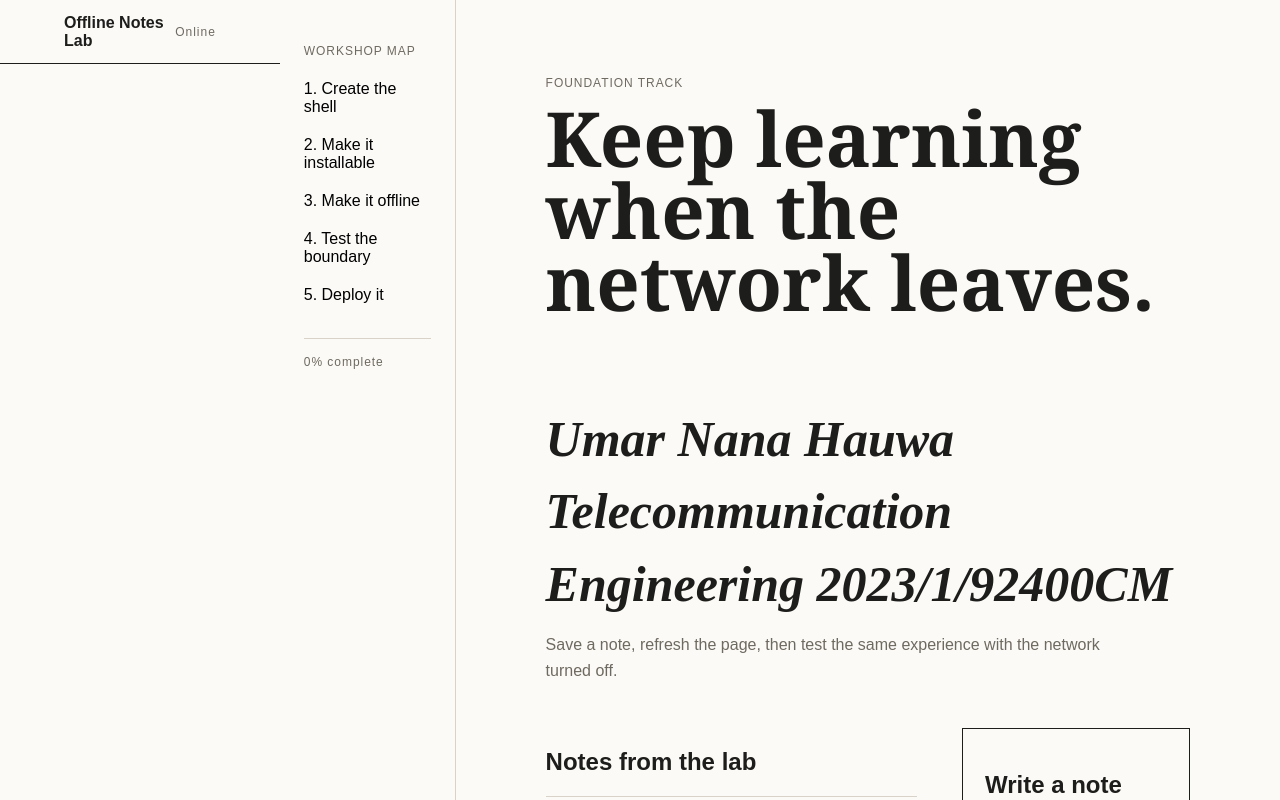
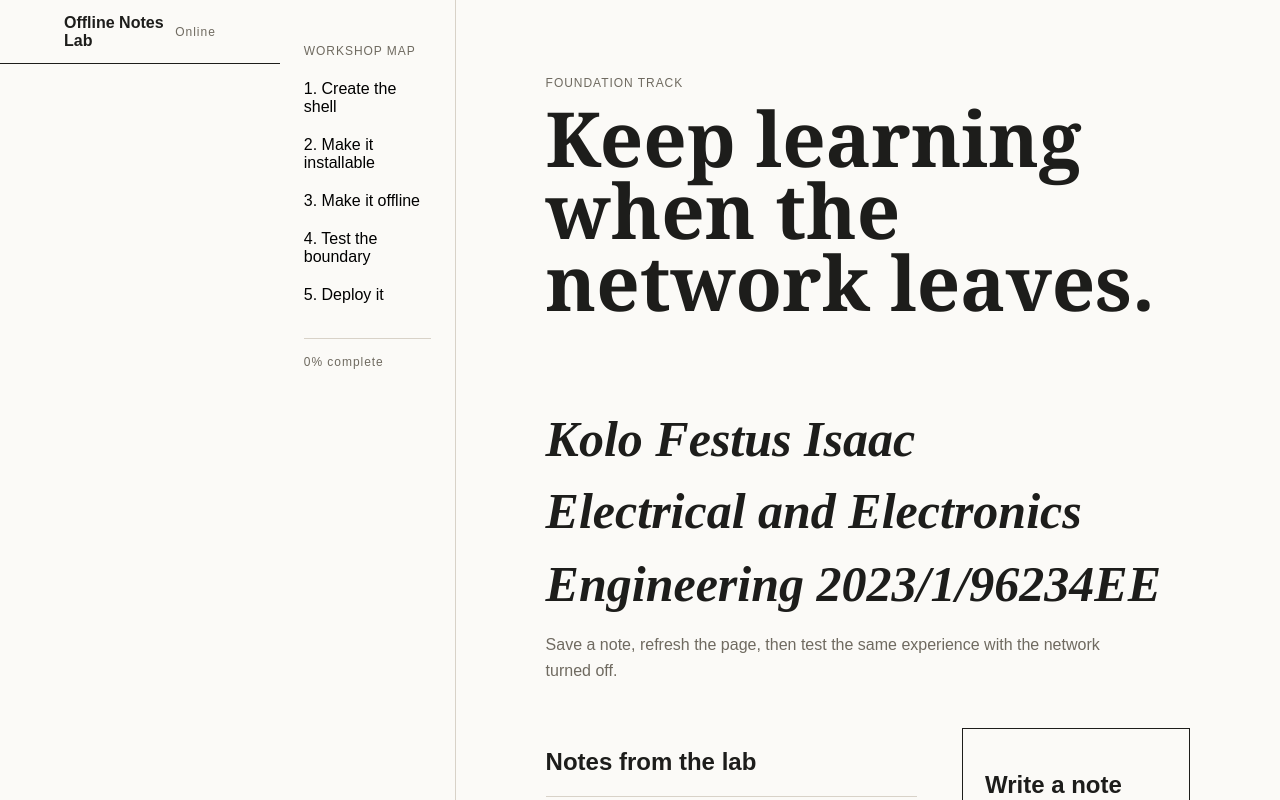
Before and after one commit to Philemon100/PWA_Project, a React (Vite) app: page / in a window 1280 px wide. Shown: the top 800 px of the page. Built offline with nearby package versions, Linux system fonts and the light colour scheme.

Commit message:
Initial Commit

```diff
--- a/src/pages/Home.tsx
+++ b/src/pages/Home.tsx
@@ -101,9 +101,9 @@ export default function Home() {
           <br />
           <span className="nameSection">
             {" "}
-           Umar Nana Hauwa
+           Kolo Festus Isaac
             <br />
-            Telecommunication Engineering 2023/1/92400CM
+           Electrical and Electronics Engineering 2023/1/96234EE
           </span>
         </h1>
         <p className="lede">
--- a/vite.config.ts
+++ b/vite.config.ts
@@ -3,5 +3,5 @@ import { defineConfig } from "vite";
 
 export default defineConfig({
   plugins: [react()],
-  base: "/PWA_Web_Project/",
+  base: "/Project-For-PWA/",
 });
```
